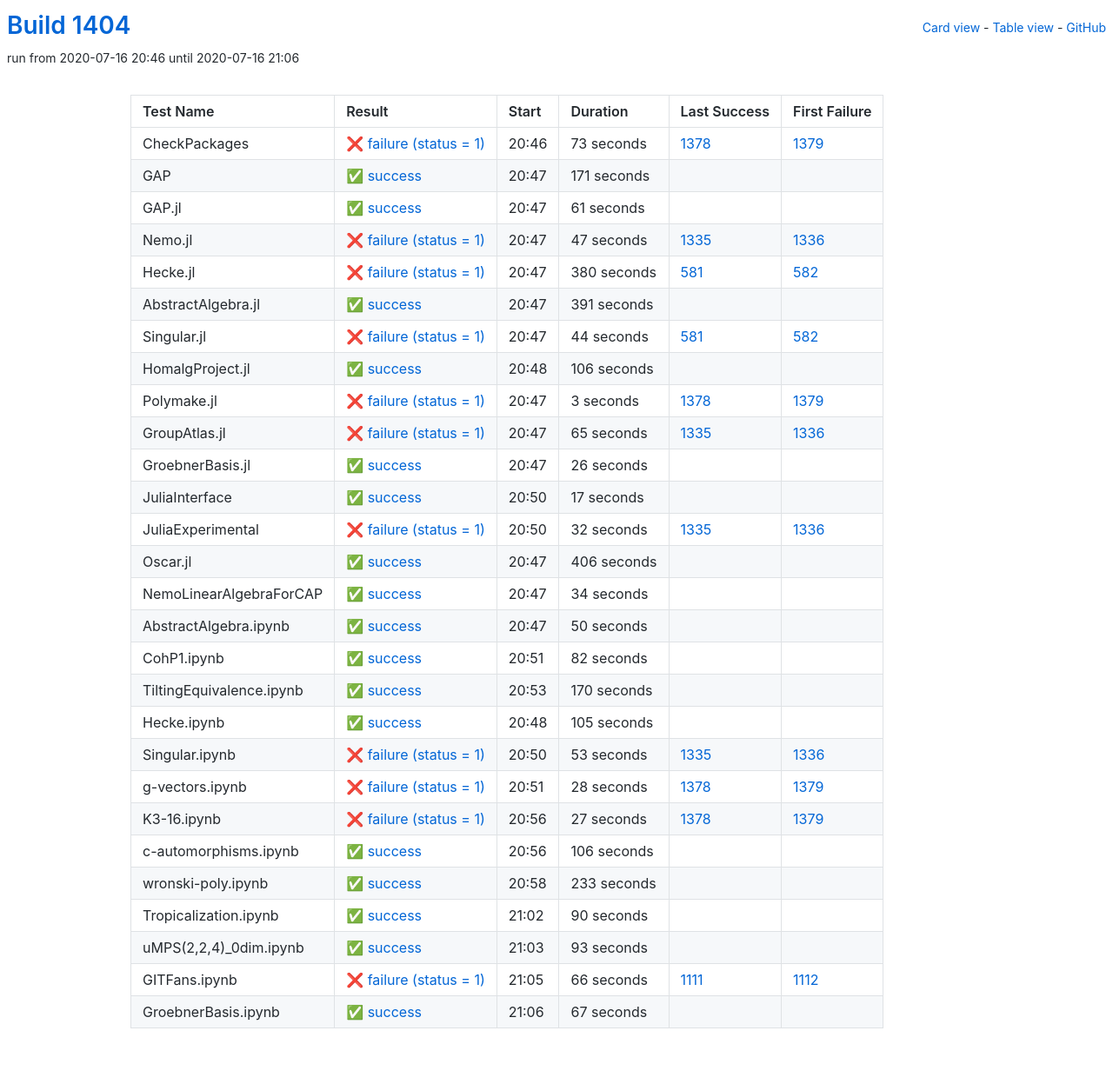
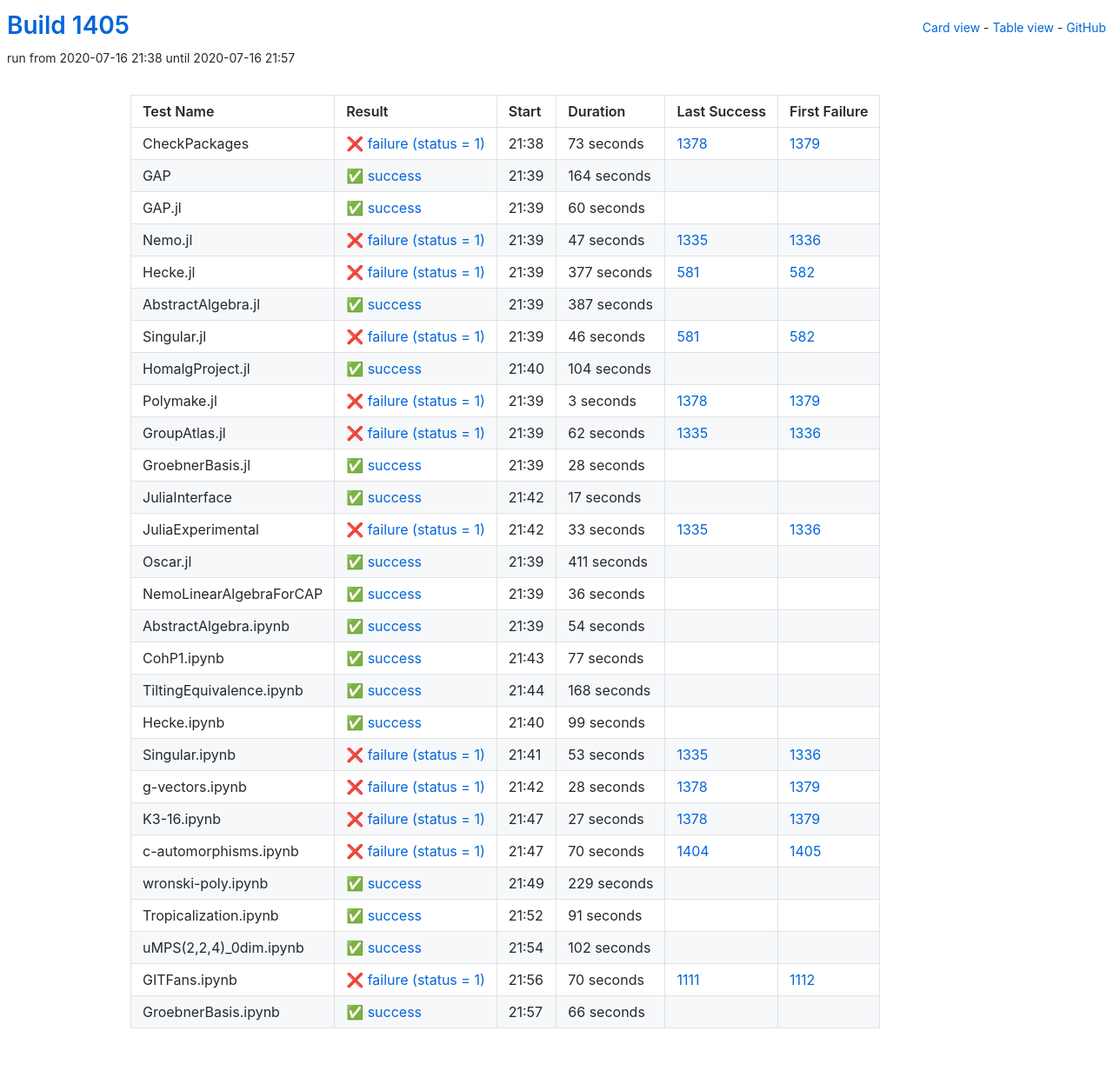
Before and after one commit to oscar-system/oscar-ci-status-1.4, a Jekyll site: the page built from table.html, in a window 1280 px wide. Shown: the whole page at 87% size. Built offline with Jekyll 4.4.1, drawn with Linux system fonts in a browser that asks for light colours.

Commit message:
Build #1405

```diff
--- a/_data/ci.yml
+++ b/_data/ci.yml
@@ -1,6 +1,6 @@
 ---
-build: 1404
-build_url: https://oscarci.mathematik.uni-kl.de/job/oscar-julia-1.4/1404/
+build: 1405
+build_url: https://oscarci.mathematik.uni-kl.de/job/oscar-julia-1.4/1405/
 job: oscar-julia-1.4
 organization: oscar-system
 repo: oscar-ci-status-1.4
@@ -8,8 +8,8 @@ repourl: https://github.com/oscar-system/oscar-ci-status-1.4
 tests:
 - name: CheckPackages
   id: checkpackages
-  log: https://oscarci.mathematik.uni-kl.de/job/oscar-julia-1.4/1404/artifact/logs/build-1404/CheckPackages.log
-  start: 2020-07-16 20:46
+  log: https://oscarci.mathematik.uni-kl.de/job/oscar-julia-1.4/1405/artifact/logs/build-1405/CheckPackages.log
+  start: 2020-07-16 21:38
   success: false
   exitcode: 1
   status: failure
@@ -20,32 +20,32 @@ tests:
   first_failure_url: https://oscarci.mathematik.uni-kl.de/job/oscar-julia-1.4/1379/
 - name: GAP
   id: gap
-  log: https://oscarci.mathematik.uni-kl.de/job/oscar-julia-1.4/1404/artifact/logs/build-1404/GAP.log
-  start: 2020-07-16 20:47
+  log: https://oscarci.mathematik.uni-kl.de/job/oscar-julia-1.4/1405/artifact/logs/build-1405/GAP.log
+  start: 2020-07-16 21:39
   success: true
   exitcode: 0
   status: success
-  duration: 171
+  duration: 164
   last_success: false
   last_success_url:
   first_failure: false
   first_failure_url:
 - name: GAP.jl
   id: gap-jl
-  log: https://oscarci.mathematik.uni-kl.de/job/oscar-julia-1.4/1404/artifact/logs/build-1404/GAP.jl.log
-  start: 2020-07-16 20:47
+  log: https://oscarci.mathematik.uni-kl.de/job/oscar-julia-1.4/1405/artifact/logs/build-1405/GAP.jl.log
+  start: 2020-07-16 21:39
   success: true
   exitcode: 0
   status: success
-  duration: 61
+  duration: 60
   last_success: false
   last_success_url:
   first_failure: false
   first_failure_url:
 - name: Nemo.jl
   id: nemo-jl
-  log: https://oscarci.mathematik.uni-kl.de/job/oscar-julia-1.4/1404/artifact/logs/build-1404/Nemo.jl.log
-  start: 2020-07-16 20:47
+  log: https://oscarci.mathematik.uni-kl.de/job/oscar-julia-1.4/1405/artifact/logs/build-1405/Nemo.jl.log
+  start: 2020-07-16 21:39
   success: false
   exitcode: 1
   status: failure
@@ -56,56 +56,56 @@ tests:
   first_failure_url: https://oscarci.mathematik.uni-kl.de/job/oscar-julia-1.4/1336/
 - name: Hecke.jl
   id: hecke-jl
-  log: https://oscarci.mathematik.uni-kl.de/job/oscar-julia-1.4/1404/artifact/logs/build-1404/Hecke.jl.log
-  start: 2020-07-16 20:47
+  log: https://oscarci.mathematik.uni-kl.de/job/oscar-julia-1.4/1405/artifact/logs/build-1405/Hecke.jl.log
+  start: 2020-07-16 21:39
   success: false
   exitcode: 1
   status: failure
-  duration: 380
+  duration: 377
   last_success: 581
   last_success_url: https://oscarci.mathematik.uni-kl.de/job/oscar-julia-1.4/581/
   first_failure: 582
   first_failure_url: https://oscarci.mathematik.uni-kl.de/job/oscar-julia-1.4/582/
 - name: AbstractAlgebra.jl
   id: abstractalgebra-jl
-  log: https://oscarci.mathematik.uni-kl.de/job/oscar-julia-1.4/1404/artifact/logs/build-1404/AbstractAlgebra.jl.log
-  start: 2020-07-16 20:47
+  log: https://oscarci.mathematik.uni-kl.de/job/oscar-julia-1.4/1405/artifact/logs/build-1405/AbstractAlgebra.jl.log
+  start: 2020-07-16 21:39
   success: true
   exitcode: 0
   status: success
-  duration: 391
+  duration: 387
   last_success: false
   last_success_url:
   first_failure: false
   first_failure_url:
 - name: Singular.jl
   id: singular-jl
-  log: https://oscarci.mathematik.uni-kl.de/job/oscar-julia-1.4/1404/artifact/logs/build-1404/Singular.jl.log
-  start: 2020-07-16 20:47
+  log: https://oscarci.mathematik.uni-kl.de/job/oscar-julia-1.4/1405/artifact/logs/build-1405/Singular.jl.log
+  start: 2020-07-16 21:39
   success: false
   exitcode: 1
   status: failure
-  duration: 44
+  duration: 46
   last_success: 581
   last_success_url: https://oscarci.mathematik.uni-kl.de/job/oscar-julia-1.4/581/
   first_failure: 582
   first_failure_url: https://oscarci.mathematik.uni-kl.de/job/oscar-julia-1.4/582/
 - name: HomalgProject.jl
   id: homalgproject-jl
-  log: https://oscarci.mathematik.uni-kl.de/job/oscar-julia-1.4/1404/artifact/logs/build-1404/HomalgProject.jl.log
-  start: 2020-07-16 20:48
+  log: https://oscarci.mathematik.uni-kl.de/job/oscar-julia-1.4/1405/artifact/logs/build-1405/HomalgProject.jl.log
+  start: 2020-07-16 21:40
   success: true
   exitcode: 0
   status: success
-  duration: 106
+  duration: 104
   last_success: false
   last_success_url:
   first_failure: false
   first_failure_url:
 - name: Polymake.jl
   id: polymake-jl
-  log: https://oscarci.mathematik.uni-kl.de/job/oscar-julia-1.4/1404/artifact/logs/build-1404/Polymake.jl.log
-  start: 2020-07-16 20:47
+  log: https://oscarci.mathematik.uni-kl.de/job/oscar-julia-1.4/1405/artifact/logs/build-1405/Polymake.jl.log
+  start: 2020-07-16 21:39
   success: false
   exitcode: 1
   status: failure
@@ -116,32 +116,32 @@ tests:
   first_failure_url: https://oscarci.mathematik.uni-kl.de/job/oscar-julia-1.4/1379/
 - name: GroupAtlas.jl
   id: groupatlas-jl
-  log: https://oscarci.mathematik.uni-kl.de/job/oscar-julia-1.4/1404/artifact/logs/build-1404/GroupAtlas.jl.log
-  start: 2020-07-16 20:47
+  log: https://oscarci.mathematik.uni-kl.de/job/oscar-julia-1.4/1405/artifact/logs/build-1405/GroupAtlas.jl.log
+  start: 2020-07-16 21:39
   success: false
   exitcode: 1
   status: failure
-  duration: 65
+  duration: 62
   last_success: 1335
   last_success_url: https://oscarci.mathematik.uni-kl.de/job/oscar-julia-1.4/1335/
   first_failure: 1336
   first_failure_url: https://oscarci.mathematik.uni-kl.de/job/oscar-julia-1.4/1336/
 - name: GroebnerBasis.jl
   id: groebnerbasis-jl
-  log: https://oscarci.mathematik.uni-kl.de/job/oscar-julia-1.4/1404/artifact/logs/build-1404/GroebnerBasis.jl.log
-  start: 2020-07-16 20:47
+  log: https://oscarci.mathematik.uni-kl.de/job/oscar-julia-1.4/1405/artifact/logs/build-1405/GroebnerBasis.jl.log
+  start: 2020-07-16 21:39
   success: true
   exitcode: 0
   status: success
-  duration: 26
+  duration: 28
   last_success: false
   last_success_url:
   first_failure: false
   first_failure_url:
 - name: JuliaInterface
   id: juliainterface
-  log: https://oscarci.mathematik.uni-kl.de/job/oscar-julia-1.4/1404/artifact/logs/build-1404/JuliaInterface.log
-  start: 2020-07-16 20:50
+  log: https://oscarci.mathematik.uni-kl.de/job/oscar-julia-1.4/1405/artifact/logs/build-1405/JuliaInterface.log
+  start: 2020-07-16 21:42
   success: true
   exitcode: 0
   status: success
@@ -152,92 +152,92 @@ tests:
   first_failure_url:
 - name: JuliaExperimental
   id: juliaexperimental
-  log: https://oscarci.mathematik.uni-kl.de/job/oscar-julia-1.4/1404/artifact/logs/build-1404/JuliaExperimental.log
-  start: 2020-07-16 20:50
+  log: https://oscarci.mathematik.uni-kl.de/job/oscar-julia-1.4/1405/artifact/logs/build-1405/JuliaExperimental.log
+  start: 2020-07-16 21:42
   success: false
   exitcode: 1
   status: failure
-  duration: 32
+  duration: 33
   last_success: 1335
   last_success_url: https://oscarci.mathematik.uni-kl.de/job/oscar-julia-1.4/1335/
   first_failure: 1336
   first_failure_url: https://oscarci.mathematik.uni-kl.de/job/oscar-julia-1.4/1336/
 - name: Oscar.jl
   id: oscar-jl
-  log: https://oscarci.mathematik.uni-kl.de/job/oscar-julia-1.4/1404/artifact/logs/build-1404/Oscar.jl.log
-  start: 2020-07-16 20:47
+  log: https://oscarci.mathematik.uni-kl.de/job/oscar-julia-1.4/1405/artifact/logs/build-1405/Oscar.jl.log
+  start: 2020-07-16 21:39
   success: true
   exitcode: 0
   status: success
-  duration: 406
+  duration: 411
   last_success: false
   last_success_url:
   first_failure: false
   first_failure_url:
 - name: NemoLinearAlgebraForCAP
   id: nemolinearalgebraforcap
-  log: https://oscarci.mathematik.uni-kl.de/job/oscar-julia-1.4/1404/artifact/logs/build-1404/NemoLinearAlgebraForCAP.log
-  start: 2020-07-16 20:47
+  log: https://oscarci.mathematik.uni-kl.de/job/oscar-julia-1.4/1405/artifact/logs/build-1405/NemoLinearAlgebraForCAP.log
+  start: 2020-07-16 21:39
   success: true
   exitcode: 0
   status: success
-  duration: 34
+  duration: 36
   last_success: false
   last_success_url:
   first_failure: false
   first_failure_url:
 - name: AbstractAlgebra.ipynb
   id: abstractalgebra-ipynb
-  log: https://oscarci.mathematik.uni-kl.de/job/oscar-julia-1.4/1404/artifact/logs/build-1404/AbstractAlgebra.ipynb.log
-  start: 2020-07-16 20:47
+  log: https://oscarci.mathematik.uni-kl.de/job/oscar-julia-1.4/1405/artifact/logs/build-1405/AbstractAlgebra.ipynb.log
+  start: 2020-07-16 21:39
   success: true
   exitcode: 0
   status: success
-  duration: 50
+  duration: 54
   last_success: false
   last_success_url:
   first_failure: false
   first_failure_url:
 - name: CohP1.ipynb
   id: cohp1-ipynb
-  log: https://oscarci.mathematik.uni-kl.de/job/oscar-julia-1.4/1404/artifact/logs/build-1404/CohP1.ipynb.log
-  start: 2020-07-16 20:51
+  log: https://oscarci.mathematik.uni-kl.de/job/oscar-julia-1.4/1405/artifact/logs/build-1405/CohP1.ipynb.log
+  start: 2020-07-16 21:43
   success: true
   exitcode: 0
   status: success
-  duration: 82
+  duration: 77
   last_success: false
   last_success_url:
   first_failure: false
   first_failure_url:
 - name: TiltingEquivalence.ipynb
   id: tiltingequivalence-ipynb
-  log: https://oscarci.mathematik.uni-kl.de/job/oscar-julia-1.4/1404/artifact/logs/build-1404/TiltingEquivalence.ipynb.log
-  start: 2020-07-16 20:53
+  log: https://oscarci.mathematik.uni-kl.de/job/oscar-julia-1.4/1405/artifact/logs/build-1405/TiltingEquivalence.ipynb.log
+  start: 2020-07-16 21:44
   success: true
   exitcode: 0
   status: success
-  duration: 170
+  duration: 168
   last_success: false
   last_success_url:
   first_failure: false
   first_failure_url:
 - name: Hecke.ipynb
   id: hecke-ipynb
-  log: https://oscarci.mathematik.uni-kl.de/job/oscar-julia-1.4/1404/artifact/logs/build-1404/Hecke.ipynb.log
-  start: 2020-07-16 20:48
+  log: https://oscarci.mathematik.uni-kl.de/job/oscar-julia-1.4/1405/artifact/logs/build-1405/Hecke.ipynb.log
+  start: 2020-07-16 21:40
   success: true
   exitcode: 0
   status: success
-  duration: 105
+  duration: 99
   last_success: false
   last_success_url:
   first_failure: false
   first_failure_url:
 - name: Singular.ipynb
   id: singular-ipynb
-  log: https://oscarci.mathematik.uni-kl.de/job/oscar-julia-1.4/1404/artifact/logs/build-1404/Singular.ipynb.log
-  start: 2020-07-16 20:50
+  log: https://oscarci.mathematik.uni-kl.de/job/oscar-julia-1.4/1405/artifact/logs/build-1405/Singular.ipynb.log
+  start: 2020-07-16 21:41
   success: false
   exitcode: 1
   status: failure
@@ -248,8 +248,8 @@ tests:
   first_failure_url: https://oscarci.mathematik.uni-kl.de/job/oscar-julia-1.4/1336/
 - name: g-vectors.ipynb
   id: g-vectors-ipynb
-  log: https://oscarci.mathematik.uni-kl.de/job/oscar-julia-1.4/1404/artifact/logs/build-1404/g-vectors.ipynb.log
-  start: 2020-07-16 20:51
+  log: https://oscarci.mathematik.uni-kl.de/job/oscar-julia-1.4/1405/artifact/logs/build-1405/g-vectors.ipynb.log
+  start: 2020-07-16 21:42
   success: false
   exitcode: 1
   status: failure
@@ -260,8 +260,8 @@ tests:
   first_failure_url: https://oscarci.mathematik.uni-kl.de/job/oscar-julia-1.4/1379/
 - name: K3-16.ipynb
   id: k3-16-ipynb
-  log: https://oscarci.mathematik.uni-kl.de/job/oscar-julia-1.4/1404/artifact/logs/build-1404/K3-16.ipynb.log
-  start: 2020-07-16 20:56
+  log: https://oscarci.mathematik.uni-kl.de/job/oscar-julia-1.4/1405/artifact/logs/build-1405/K3-16.ipynb.log
+  start: 2020-07-16 21:47
   success: false
   exitcode: 1
   status: failure
@@ -272,72 +272,72 @@ tests:
   first_failure_url: https://oscarci.mathematik.uni-kl.de/job/oscar-julia-1.4/1379/
 - name: c-automorphisms.ipynb
   id: c-automorphisms-ipynb
-  log: https://oscarci.mathematik.uni-kl.de/job/oscar-julia-1.4/1404/artifact/logs/build-1404/c-automorphisms.ipynb.log
-  start: 2020-07-16 20:56
+  log: https://oscarci.mathematik.uni-kl.de/job/oscar-julia-1.4/1405/artifact/logs/build-1405/c-automorphisms.ipynb.log
+  start: 2020-07-16 21:47
+  success: false
+  exitcode: 1
+  status: failure
+  duration: 70
+  last_success: 1404
+  last_success_url: https://oscarci.mathematik.uni-kl.de/job/oscar-julia-1.4/1404/
+  first_failure: 1405
+  first_failure_url: https://oscarci.mathematik.uni-kl.de/job/oscar-julia-1.4/1405/
+- name: wronski-poly.ipynb
+  id: wronski-poly-ipynb
+  log: https://oscarci.mathematik.uni-kl.de/job/oscar-julia-1.4/1405/artifact/logs/build-1405/wronski-poly.ipynb.log
+  start: 2020-07-16 21:49
   success: true
   exitcode: 0
   status: success
-  duration: 106
-  last_success: false
-  last_success_url:
-  first_failure: false
-  first_failure_url:
-- name: wronski-poly.ipynb
-  id: wronski-poly-ipynb
-  log: https://oscarci.mathematik.uni-kl.de/job/oscar-julia-1.4/1404/artifact/logs/build-1404/wronski-poly.ipynb.log
-  start: 2020-07-16 20:58
-  success: true
-  exitcode: 0
-  status: success
-  duration: 233
+  duration: 229
   last_success: false
   last_success_url:
   first_failure: false
   first_failure_url:
 - name: Tropicalization.ipynb
   id: tropicalization-ipynb
-  log: https://oscarci.mathematik.uni-kl.de/job/oscar-julia-1.4/1404/artifact/logs/build-1404/Tropicalization.ipynb.log
-  start: 2020-07-16 21:02
+  log: https://oscarci.mathematik.uni-kl.de/job/oscar-julia-1.4/1405/artifact/logs/build-1405/Tropicalization.ipynb.log
+  start: 2020-07-16 21:52
   success: true
   exitcode: 0
   status: success
-  duration: 90
+  duration: 91
   last_success: false
   last_success_url:
   first_failure: false
   first_failure_url:
 - name: uMPS(2,2,4)_0dim.ipynb
   id: umps-2-2-4-0dim-ipynb
-  log: https://oscarci.mathematik.uni-kl.de/job/oscar-julia-1.4/1404/artifact/logs/build-1404/uMPS-2-2-4-_0dim.ipynb.log
-  start: 2020-07-16 21:03
+  log: https://oscarci.mathematik.uni-kl.de/job/oscar-julia-1.4/1405/artifact/logs/build-1405/uMPS-2-2-4-_0dim.ipynb.log
+  start: 2020-07-16 21:54
   success: true
   exitcode: 0
   status: success
-  duration: 93
+  duration: 102
   last_success: false
   last_success_url:
   first_failure: false
   first_failure_url:
 - name: GITFans.ipynb
   id: gitfans-ipynb
-  log: https://oscarci.mathematik.uni-kl.de/job/oscar-julia-1.4/1404/artifact/logs/build-1404/GITFans.ipynb.log
-  start: 2020-07-16 21:05
+  log: https://oscarci.mathematik.uni-kl.de/job/oscar-julia-1.4/1405/artifact/logs/build-1405/GITFans.ipynb.log
+  start: 2020-07-16 21:56
   success: false
   exitcode: 1
   status: failure
-  duration: 66
+  duration: 70
   last_success: 1111
   last_success_url: https://oscarci.mathematik.uni-kl.de/job/oscar-julia-1.4/1111/
   first_failure: 1112
   first_failure_url: https://oscarci.mathematik.uni-kl.de/job/oscar-julia-1.4/1112/
 - name: GroebnerBasis.ipynb
   id: groebnerbasis-ipynb
-  log: https://oscarci.mathematik.uni-kl.de/job/oscar-julia-1.4/1404/artifact/logs/build-1404/GroebnerBasis.ipynb.log
-  start: 2020-07-16 21:06
+  log: https://oscarci.mathematik.uni-kl.de/job/oscar-julia-1.4/1405/artifact/logs/build-1405/GroebnerBasis.ipynb.log
+  start: 2020-07-16 21:57
   success: true
   exitcode: 0
   status: success
-  duration: 67
+  duration: 66
   last_success: false
   last_success_url:
   first_failure: false
```
Also changed, not shown: README.md.
